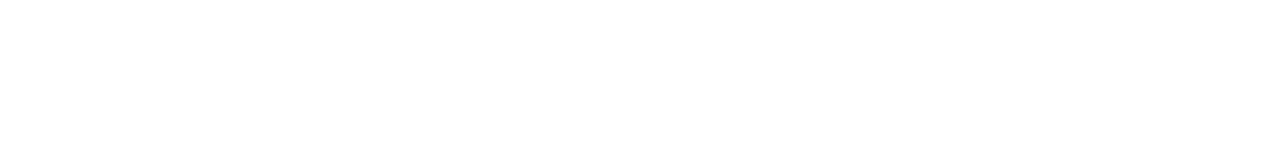
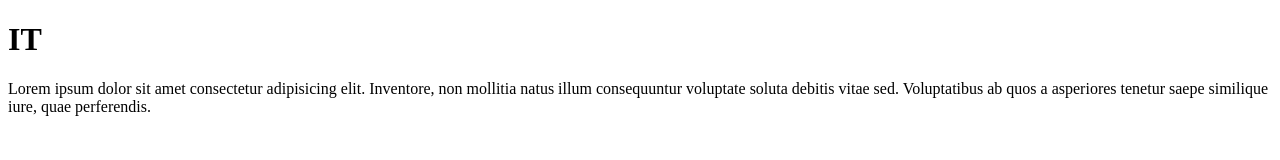
Before and after one commit to Yntymak-ja/SPRiNT-3, a plain HTML site: page itkoom.html in a window 1280 px wide. Drawn offline with Linux system fonts and the light colour scheme.

Commit message:
add h1 and p

```diff
--- a/itkoom.html
+++ b/itkoom.html
@@ -7,6 +7,7 @@
     <title>IT коом</title>
 </head>
 <body>
-
+    <h1>IT </h1>
+    <p>Lorem ipsum dolor sit amet consectetur adipisicing elit. Inventore, non mollitia natus illum consequuntur voluptate soluta debitis vitae sed. Voluptatibus ab quos a asperiores tenetur saepe similique iure, quae perferendis.</p>
 </body>
 </html>
```
